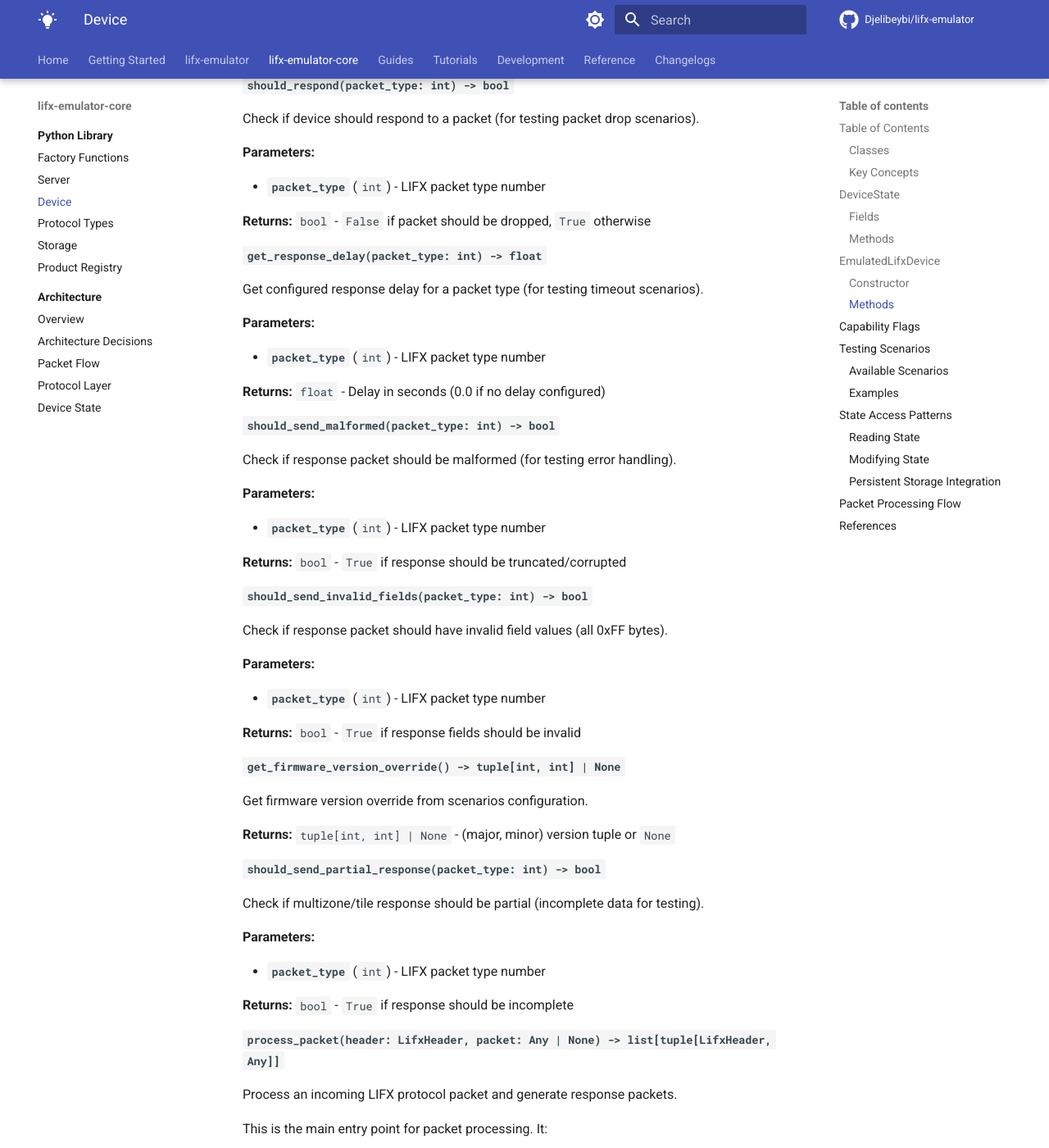
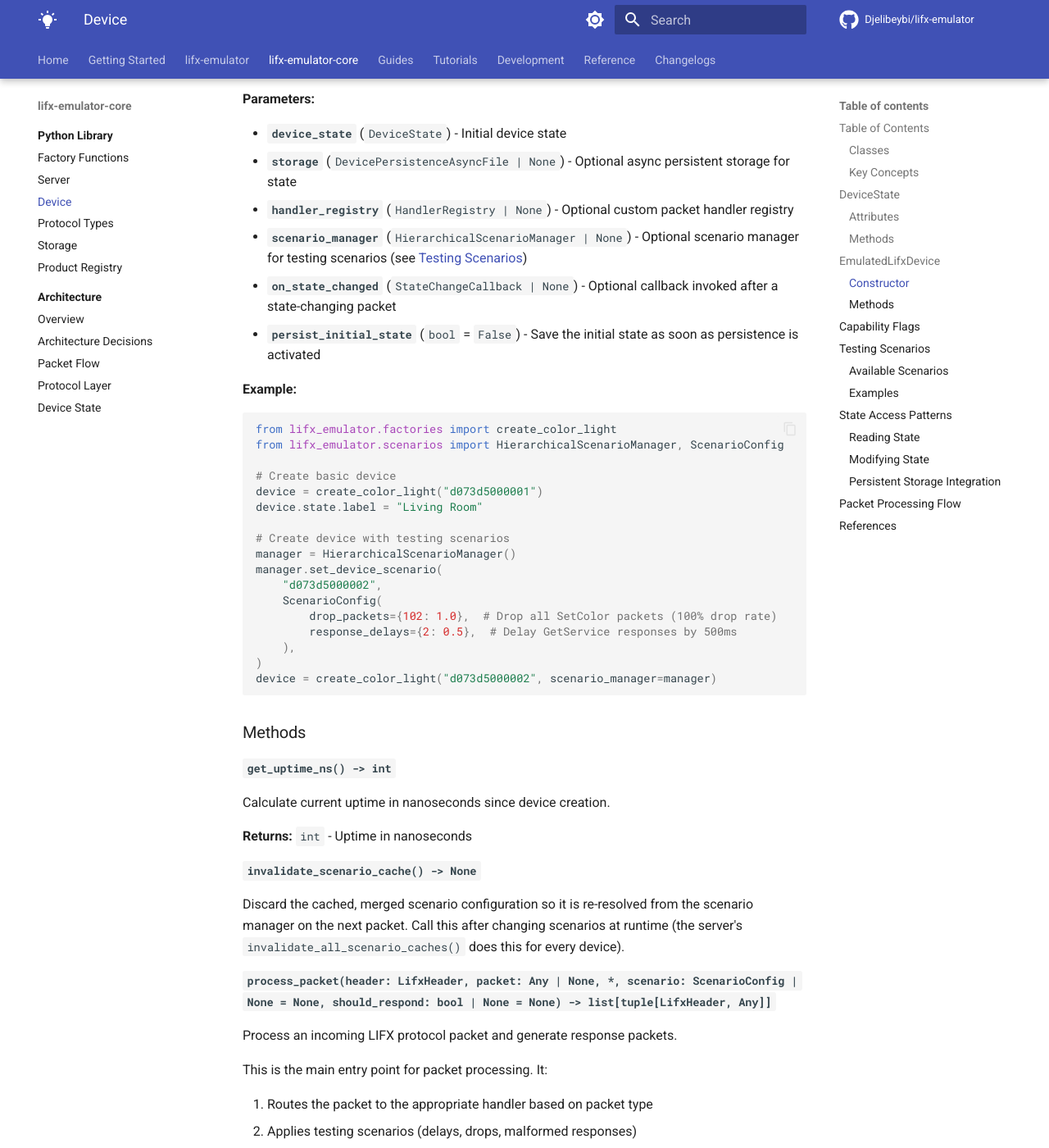
Before and after one commit to Djelibeybi/lifx-emulator, an MkDocs documentation site: the page built from docs/library/device.md, in a window 1280 px wide and 1400 px high, scrolled down 4718 px. Shown: the whole window at 82% size. Built offline with MkDocs 1.6.1 and Material for MkDocs 9.7.7, drawn with Linux system fonts in a browser that asks for light colours; comment, search, counter and statistics services are not loaded; the version menu is left out; some of the changed text lies outside the part shown.

Commit message:
docs: update DeviceState examples for the composed state API
DeviceState is now composed of sub-states (CoreDeviceState, MatrixState
and so on), so examples such as DeviceState(serial=..., label=...) fail
with a TypeError. Rewrite every DeviceState example in the library docs
to create devices with the factory functions and customise device.state
afterwards, and explain the composed structure and attribute delegation.

While making the affected snippets runnable:

- device.md: document the real EmulatedLifxDevice constructor and
  methods, replace the removed scenarios dict with ScenarioConfig and
  HierarchicalScenarioManager, correct the SetColor packet type (102)
  and show runnable process_packet and persistence examples
- storage.md: replace the removed AsyncDeviceStorage with
  DevicePersistenceAsyncFile, make delete_device_state async, fix the
  state_serializer import path, and fix the export example, which tried
  to JSON-encode deserialised LightHsbk objects
- No example sets tile_width or tile_height, which are fixed per
  product

Co-Authored-By: Claude Opus 5.5 <noreply@anthropic.com>
Signed-off-by: Avi Miller <me@dje.li>

````diff
--- a/docs/library/device.md
+++ b/docs/library/device.md
@@ -24,25 +24,44 @@ The device module provides the core classes for emulating LIFX devices: `DeviceS
 
 ## DeviceState
 
-Dataclass holding all stateful information for an emulated LIFX device.
+Composed dataclass holding all stateful information for an emulated LIFX device.
 
 `DeviceState` represents the complete state of a virtual LIFX device, including identity (serial, product ID), current settings (color, power, label), capabilities (color, multizone, matrix, etc.), and feature-specific state (zones, tiles, HEV cycle status).
 
-### Fields
+`DeviceState` is not a flat dataclass: it is composed of focused sub-states (`core`, `network`, `location`, `group`, `waveform`, plus optional `infrared`, `hev`, `multizone` and `matrix`). Its constructor takes those sub-state objects, not keyword arguments such as `serial=` or `label=`. See [Device State](../architecture/device-state.md) for the full structure.
+
+!!! tip "Create devices with the factory functions"
+    Don't construct `DeviceState` by hand. Use the [factory functions](factories.md) (`create_color_light()`, `create_multizone_light()`, `create_tile_device()`, `create_device()` and friends), which build the correct sub-states and capability flags from the product registry and `specs.yml`, then return an `EmulatedLifxDevice`. The state is available as `device.state`.
+
+```python
+from lifx_emulator.factories import create_color_light
+
+device = create_color_light("d073d5000001")
+state = device.state
+state.label = "Living Room"
+
+print(state.serial)  # d073d5000001
+print(state.product)  # 91 (LIFX Color, the default for create_color_light)
+print(state.core.label)  # Living Room
+```
+
+### Attributes
+
+The attributes below are read and written directly on `DeviceState`; each one is delegated to the sub-state that owns it (for example, `state.label` reads `state.core.label`, and `state.zone_count` reads `state.multizone.zone_count`). Default values shown are those used when the device is created by a factory function.
 
 #### Identity
 
-- **`serial`** (`str` = `'d073d5123456'`) - 12-character hexadecimal device serial number
-- **`mac_address`** (`bytes` = `bytes.fromhex('d073d5123456')`) - 6-byte MAC address (derived from serial)
+- **`serial`** (`str`) - 12-character hexadecimal device serial number
+- **`mac_address`** (`bytes`) - 6-byte MAC address (derived from serial)
 - **`vendor`** (`int` = `1`) - LIFX vendor ID (always 1)
-- **`product`** (`int` = `27`) - Product ID (e.g., 27 for A19, 32 for Z strip)
-- **`version_major`** (`int` = `3`) - Firmware major version
-- **`version_minor`** (`int` = `70`) - Firmware minor version
+- **`product`** (`int`) - Product ID (e.g., 27 for A19, 32 for Z strip)
+- **`version_major`** (`int`) - Firmware major version
+- **`version_minor`** (`int`) - Firmware minor version
 
 #### Basic State
 
 - **`port`** (`int` = `56700`) - UDP port for communication
-- **`label`** (`str` = `'Emulated LIFX'`) - Device label (max 32 bytes)
+- **`label`** (`str`) - Device label (max 32 bytes)
 - **`power_level`** (`int` = `0`) - Power state (0=off, 65535=on)
 - **`color`** (`LightHsbk`) - Current HSBK color
 - **`uptime_ns`** (`int` = `0`) - Device uptime in nanoseconds
@@ -91,8 +110,8 @@ Dataclass holding all stateful information for an emulated LIFX device.
 
 - **`tile_count`** (`int` = `0`) - Number of tiles in chain
 - **`tile_devices`** (`list[dict]` = `[]`) - Per-tile state (position, colors)
-- **`tile_width`** (`int` = `8`) - Width of each tile in zones
-- **`tile_height`** (`int` = `8`) - Height of each tile in zones
+- **`tile_width`** (`int` = `8`) - Width of each tile in zones, fixed per product from `specs.yml`
+- **`tile_height`** (`int` = `8`) - Height of each tile in zones, fixed per product from `specs.yml`
 
 #### Effects (Waveforms & Animations)
 
@@ -121,9 +140,11 @@ Get the 8-byte target field for this device (6-byte serial + 2 null bytes).
 
 **Example:**
 ```python
-device_state = DeviceState(serial="d073d5000001")
-target = device_state.get_target_bytes()
-# Returns: b'\xd0\x73\xd5\x00\x00\x01\x00\x00'
+from lifx_emulator.factories import create_color_light
+
+device = create_color_light("d073d5000001")
+target = device.state.get_target_bytes()
+# Returns: b'\xd0s\xd5\x00\x00\x01\x00\x00'
 ```
 
 ---
@@ -136,31 +157,40 @@ Emulated LIFX device that processes protocol packets and manages state.
 
 ### Constructor
 
-#### `EmulatedLifxDevice(device_state, scenarios=None, storage=None, handler_registry=None)`
+#### `EmulatedLifxDevice(device_state, storage=None, handler_registry=None, scenario_manager=None, on_state_changed=None, persist_initial_state=False)`
 
 Create a new emulated LIFX device.
+
+In most cases you should not call this constructor directly: the [factory functions](factories.md) build a fully configured `DeviceState` for a product and wrap it in an `EmulatedLifxDevice` for you, and accept the same `storage` and `scenario_manager` collaborators.
 
 **Parameters:**
 
 - **`device_state`** (`DeviceState`) - Initial device state
-- **`scenarios`** (`dict | None`) - Optional testing scenarios configuration (see [Testing Scenarios](#testing-scenarios))
-- **`storage`** (`AsyncDeviceStorage | None`) - Optional async persistent storage for state
+- **`storage`** (`DevicePersistenceAsyncFile | None`) - Optional async persistent storage for state
 - **`handler_registry`** (`HandlerRegistry | None`) - Optional custom packet handler registry
+- **`scenario_manager`** (`HierarchicalScenarioManager | None`) - Optional scenario manager for testing scenarios (see [Testing Scenarios](#testing-scenarios))
+- **`on_state_changed`** (`StateChangeCallback | None`) - Optional callback invoked after a state-changing packet
+- **`persist_initial_state`** (`bool` = `False`) - Save the initial state as soon as persistence is activated
 
 **Example:**
 ```python
-from lifx_emulator.devices import DeviceState, EmulatedLifxDevice
+from lifx_emulator.factories import create_color_light
+from lifx_emulator.scenarios import HierarchicalScenarioManager, ScenarioConfig
 
 # Create basic device
-state = DeviceState(serial="d073d5000001", product=27, label="Living Room")
-device = EmulatedLifxDevice(state)
+device = create_color_light("d073d5000001")
+device.state.label = "Living Room"
 
 # Create device with testing scenarios
-scenarios = {
-    "drop_packets": {116: 1.0},  # Drop all SetColor packets (100% drop rate)
-    "response_delays": {2: 0.5},  # Delay GetService responses by 500ms
-}
-device = EmulatedLifxDevice(state, scenarios=scenarios)
+manager = HierarchicalScenarioManager()
+manager.set_device_scenario(
+    "d073d5000002",
+    ScenarioConfig(
+        drop_packets={102: 1.0},  # Drop all SetColor packets (100% drop rate)
+        response_delays={2: 0.5},  # Delay GetService responses by 500ms
+    ),
+)
+device = create_color_light("d073d5000002", scenario_manager=manager)
 ```
 
 ### Methods
@@ -171,63 +201,11 @@ Calculate current uptime in nanoseconds since device creation.
 
 **Returns:** `int` - Uptime in nanoseconds
 
-#### `should_respond(packet_type: int) -> bool`
+#### `invalidate_scenario_cache() -> None`
 
-Check if device should respond to a packet (for testing packet drop scenarios).
+Discard the cached, merged scenario configuration so it is re-resolved from the scenario manager on the next packet. Call this after changing scenarios at runtime (the server's `invalidate_all_scenario_caches()` does this for every device).
 
-**Parameters:**
-
-- **`packet_type`** (`int`) - LIFX packet type number
-
-**Returns:** `bool` - `False` if packet should be dropped, `True` otherwise
-
-#### `get_response_delay(packet_type: int) -> float`
-
-Get configured response delay for a packet type (for testing timeout scenarios).
-
-**Parameters:**
-
-- **`packet_type`** (`int`) - LIFX packet type number
-
-**Returns:** `float` - Delay in seconds (0.0 if no delay configured)
-
-#### `should_send_malformed(packet_type: int) -> bool`
-
-Check if response packet should be malformed (for testing error handling).
-
-**Parameters:**
-
-- **`packet_type`** (`int`) - LIFX packet type number
-
-**Returns:** `bool` - `True` if response should be truncated/corrupted
-
-#### `should_send_invalid_fields(packet_type: int) -> bool`
-
-Check if response packet should have invalid field values (all 0xFF bytes).
-
-**Parameters:**
-
-- **`packet_type`** (`int`) - LIFX packet type number
-
-**Returns:** `bool` - `True` if response fields should be invalid
-
-#### `get_firmware_version_override() -> tuple[int, int] | None`
-
-Get firmware version override from scenarios configuration.
-
-**Returns:** `tuple[int, int] | None` - (major, minor) version tuple or `None`
-
-#### `should_send_partial_response(packet_type: int) -> bool`
-
-Check if multizone/tile response should be partial (incomplete data for testing).
-
-**Parameters:**
-
-- **`packet_type`** (`int`) - LIFX packet type number
-
-**Returns:** `bool` - `True` if response should be incomplete
-
-#### `process_packet(header: LifxHeader, packet: Any | None) -> list[tuple[LifxHeader, Any]]`
+#### `process_packet(header: LifxHeader, packet: Any | None, *, scenario: ScenarioConfig | None = None, should_respond: bool | None = None) -> list[tuple[LifxHeader, Any]]`
 
 Process an incoming LIFX protocol packet and generate response packets.
 
@@ -244,25 +222,40 @@ This is the main entry point for packet processing. It:
 
 - **`header`** (`LifxHeader`) - Parsed packet header
 - **`packet`** (`Any | None`) - Parsed packet payload (None for header-only packets)
+- **`scenario`** (`ScenarioConfig | None`) - Pre-resolved scenario; resolved from the device's scenario manager when omitted
+- **`should_respond`** (`bool | None`) - Pre-resolved drop decision; resolved from the scenario when omitted
 
 **Returns:** `list[tuple[LifxHeader, Any]]` - List of response packets to send
 
 **Example:**
 ```python
+from lifx_emulator.factories import create_color_light
 from lifx_emulator.protocol.header import LifxHeader
 from lifx_emulator.protocol.packets import Light
+from lifx_emulator.protocol.protocol_types import LightHsbk
 
-# Parse incoming packet
-header = LifxHeader.unpack(raw_header)
-packet = Light.SetColor.unpack(raw_payload)
+device = create_color_light("d073d5000001")
+
+# Build (or unpack from the wire) an incoming SetColor request
+packet = Light.SetColor(
+    color=LightHsbk(hue=21845, saturation=65535, brightness=32768, kelvin=3500),
+    duration=0,
+)
+header = LifxHeader(
+    source=12345,
+    target=device.state.get_target_bytes(),
+    res_required=True,
+    sequence=1,
+    pkt_type=Light.SetColor.PKT_TYPE,
+)
 
 # Process and get responses
 responses = device.process_packet(header, packet)
 
-# Send each response
+# Each response is a (header, packet) tuple ready to pack and send
 for resp_header, resp_packet in responses:
     raw_response = resp_header.pack() + resp_packet.pack()
-    sock.sendto(raw_response, client_address)
+    print(resp_header.pkt_type, len(raw_response))  # 107 88 (Light.State)
 ```
 
 ---
@@ -290,39 +283,34 @@ Capability flags in `DeviceState` determine which features the device supports a
 - `has_extended_multizone` is independent of zone count — it indicates firmware support for the extended multizone protocol
 - Matrix devices store tile data in `tile_devices` list
 
+Capability flags are set by the factory functions from the product registry, so you choose a product rather than setting flags yourself.
+
 **Example:**
 ```python
-# Create a multizone device
-state = DeviceState(
-    serial="d073d5000002",
-    product=32,  # LIFX Z
-    has_multizone=True,
-    zone_count=16,
-    zone_colors=[LightHsbk(hue=0, saturation=65535, brightness=32768, kelvin=3500) for _ in range(16)]
-)
+from lifx_emulator.factories import create_device, create_multizone_light
 
-# Create a tile device
-state = DeviceState(
-    serial="d073d5000003",
-    product=55,  # LIFX Tile
-    has_matrix=True,
-    tile_count=5,
-    tile_width=8,
-    tile_height=8,
-)
+# Create a multizone device (LIFX Z, product 32) with 16 zones
+strip = create_multizone_light("d073d5000002", zone_count=16)
+print(strip.state.has_multizone, strip.state.zone_count)  # True 16
+
+# Create a matrix device (LIFX Tile, product 55) with a chain of 5 tiles.
+# Tile dimensions are fixed by the product (8x8 for the Tile).
+tiles = create_device(55, serial="d073d5000003", tile_count=5)
+print(tiles.state.has_matrix, tiles.state.tile_count)  # True 5
+print(f"{tiles.state.tile_width}x{tiles.state.tile_height}")  # 8x8
 ```
 
 ---
 
 ## Testing Scenarios
 
-The `scenarios` parameter allows you to configure error injection and testing behaviors for emulated devices. This is useful for testing client library error handling, timeouts, and edge cases.
+Scenarios configure error injection and testing behaviours for emulated devices. Each scenario is a `ScenarioConfig` registered with a `HierarchicalScenarioManager` at device, type, location, group or global scope; pass the manager to the factory function (or `EmulatedLifxDevice`) as `scenario_manager`. This is useful for testing client library error handling, timeouts, and edge cases.
 
 ### Available Scenarios
 
 | Scenario | Type | Description | Example |
 |----------|------|-------------|---------|
-| `drop_packets` | `dict[int, float]` | Packet types to drop with rates (0.0-1.0) | `{116: 1.0, 117: 0.5}` - Always drop 116, drop 117 50% |
+| `drop_packets` | `dict[int, float]` | Packet types to drop with rates (0.0-1.0) | `{102: 1.0, 101: 0.5}` - Always drop SetColor, drop Get 50% |
 | `response_delays` | `dict[int, float]` | Delay (seconds) before responding to packet type | `{2: 1.5}` - Delay GetService by 1.5s |
 | `malformed_packets` | `list[int]` | Packet types to send truncated/corrupted | `[107]` - Corrupt State packets |
 | `invalid_field_values` | `list[int]` | Packet types to send with invalid fields (0xFF) | `[107]` - Invalid State values |
@@ -331,39 +319,55 @@ The `scenarios` parameter allows you to configure error injection and testing be
 
 ### Examples
 
+```python
+from lifx_emulator.factories import create_color_light, create_multizone_light
+from lifx_emulator.scenarios import HierarchicalScenarioManager, ScenarioConfig
+
+manager = HierarchicalScenarioManager()
+```
+
 **Simulate network issues:**
 ```python
-scenarios = {
-    "drop_packets": {2: 1.0},  # Drop all GetService packets - simulate discovery failure
-    "response_delays": {116: 2.0},  # Delay SetColor by 2 seconds
-}
-device = EmulatedLifxDevice(state, scenarios=scenarios)
+manager.set_device_scenario(
+    "d073d5000001",
+    ScenarioConfig(
+        drop_packets={2: 1.0},  # Drop all GetService packets - simulate discovery failure
+        response_delays={102: 2.0},  # Delay SetColor by 2 seconds
+    ),
+)
+device = create_color_light("d073d5000001", scenario_manager=manager)
 ```
 
 **Test error handling:**
 ```python
-scenarios = {
-    "malformed_packets": [107],  # Corrupt Light.State responses
-    "invalid_field_values": [118],  # Invalid Light.StatePower values
-}
-device = EmulatedLifxDevice(state, scenarios=scenarios)
+manager.set_device_scenario(
+    "d073d5000002",
+    ScenarioConfig(
+        malformed_packets=[107],  # Corrupt Light.State responses
+        invalid_field_values=[118],  # Invalid Light.StatePower values
+    ),
+)
+device = create_color_light("d073d5000002", scenario_manager=manager)
 ```
 
 **Test multizone edge cases:**
 ```python
-scenarios = {
-    "partial_responses": [506],  # Send incomplete StateMultiZone packets
-}
-device = EmulatedLifxDevice(state, scenarios=scenarios)
+manager.set_type_scenario(
+    "multizone",
+    ScenarioConfig(partial_responses=[506]),  # Send incomplete StateMultiZone packets
+)
+strip = create_multizone_light("d073d5000003", extended_multizone=False, scenario_manager=manager)
 ```
 
 **Test firmware compatibility:**
 ```python
-scenarios = {
-    "firmware_version": (2, 77),  # Report older firmware version
-}
-device = EmulatedLifxDevice(state, scenarios=scenarios)
+manager.set_global_scenario(
+    ScenarioConfig(firmware_version=(2, 77)),  # Report older firmware version
+)
+device = create_color_light("d073d5000004", scenario_manager=manager)
 ```
+
+If you change scenarios after devices have processed packets, call `device.invalidate_scenario_cache()` (or `server.invalidate_all_scenario_caches()`) so the new configuration takes effect.
 
 ---
 
@@ -374,7 +378,9 @@ device = EmulatedLifxDevice(state, scenarios=scenarios)
 Access device state directly through the `state` attribute:
 
 ```python
-device = EmulatedLifxDevice(state)
+from lifx_emulator.factories import create_multizone_light
+
+device = create_multizone_light("d073d5000002", zone_count=16)
 
 # Check power
 if device.state.power_level == 65535:
@@ -392,9 +398,14 @@ if device.state.has_multizone:
 
 ### Modifying State
 
-Modify state fields directly and optionally save to persistent storage:
+Modify state attributes directly; each assignment is routed to the owning sub-state:
 
 ```python
+from lifx_emulator.factories import create_color_light
+from lifx_emulator.protocol.protocol_types import LightHsbk
+
+device = create_color_light("d073d5000001")
+
 # Change color
 device.state.color = LightHsbk(hue=21845, saturation=65535, brightness=32768, kelvin=3500)
 
@@ -403,34 +414,36 @@ device.state.label = "Kitchen Light"
 
 # Power on
 device.state.power_level = 65535
+```
 
-# Save to persistent storage (if configured)
-# State changes are automatically queued for async save
-# If needed, manually queue a save:
-# await device.storage.save_device_state(device.state)
-```
+State changes made by protocol packets (SetColor, SetPower, SetLabel and so on) are queued for saving automatically when the device has storage. Direct attribute assignments like the ones above are not; queue a save yourself with `await device.storage.save_device_state(device.state)`.
 
 ### Persistent Storage Integration
 
-Use `AsyncDeviceStorage` to persist state across restarts:
+Use `DevicePersistenceAsyncFile` to persist state across restarts. Pass the same storage and serial to a factory function on the next run and the saved state is restored:
 
 ```python
 import asyncio
-from lifx_emulator.async_storage import AsyncDeviceStorage
+
+from lifx_emulator.devices import DevicePersistenceAsyncFile
+from lifx_emulator.factories import create_color_light
+
 
 async def main():
-    storage = AsyncDeviceStorage()  # Uses ~/.lifx-emulator by default
-    device = EmulatedLifxDevice(state, storage=storage)
+    storage = DevicePersistenceAsyncFile()  # Uses ~/.lifx-emulator by default
+    device = create_color_light("d073d5000001", storage=storage)
+    device.state.label = "Kitchen Light"
 
-    # State changes are automatically queued for async save
-    # Manual async save:
+    # Queue an async save, then flush pending writes before exiting
     await storage.save_device_state(device.state)
+    await storage.shutdown()
 
-    # On next run, state is automatically restored
+    # On the next run, state is restored from ~/.lifx-emulator/d073d5000001.json
+    restored = create_color_light("d073d5000001", storage=DevicePersistenceAsyncFile())
+    print(restored.state.label)  # Kitchen Light
+
 
 asyncio.run(main())
-restored_device = EmulatedLifxDevice(DeviceState(serial=state.serial), storage=storage)
-# restored_device.state.label == "Kitchen Light"
 ```
 
 ---
@@ -487,7 +500,7 @@ graph TD
 
 ## References
 
-**Source:** `src/lifx_emulator/device.py`
+**Source:** `packages/lifx-emulator-core/src/lifx_emulator/devices/device.py`, `packages/lifx-emulator-core/src/lifx_emulator/devices/states.py`
 
 **Related Documentation:**
 
````
Also changed, not shown: docs/cli/storage.md (+1 -1 lines), docs/library/index.md (+7 -4 lines), docs/library/storage.md (+124 -80 lines).
